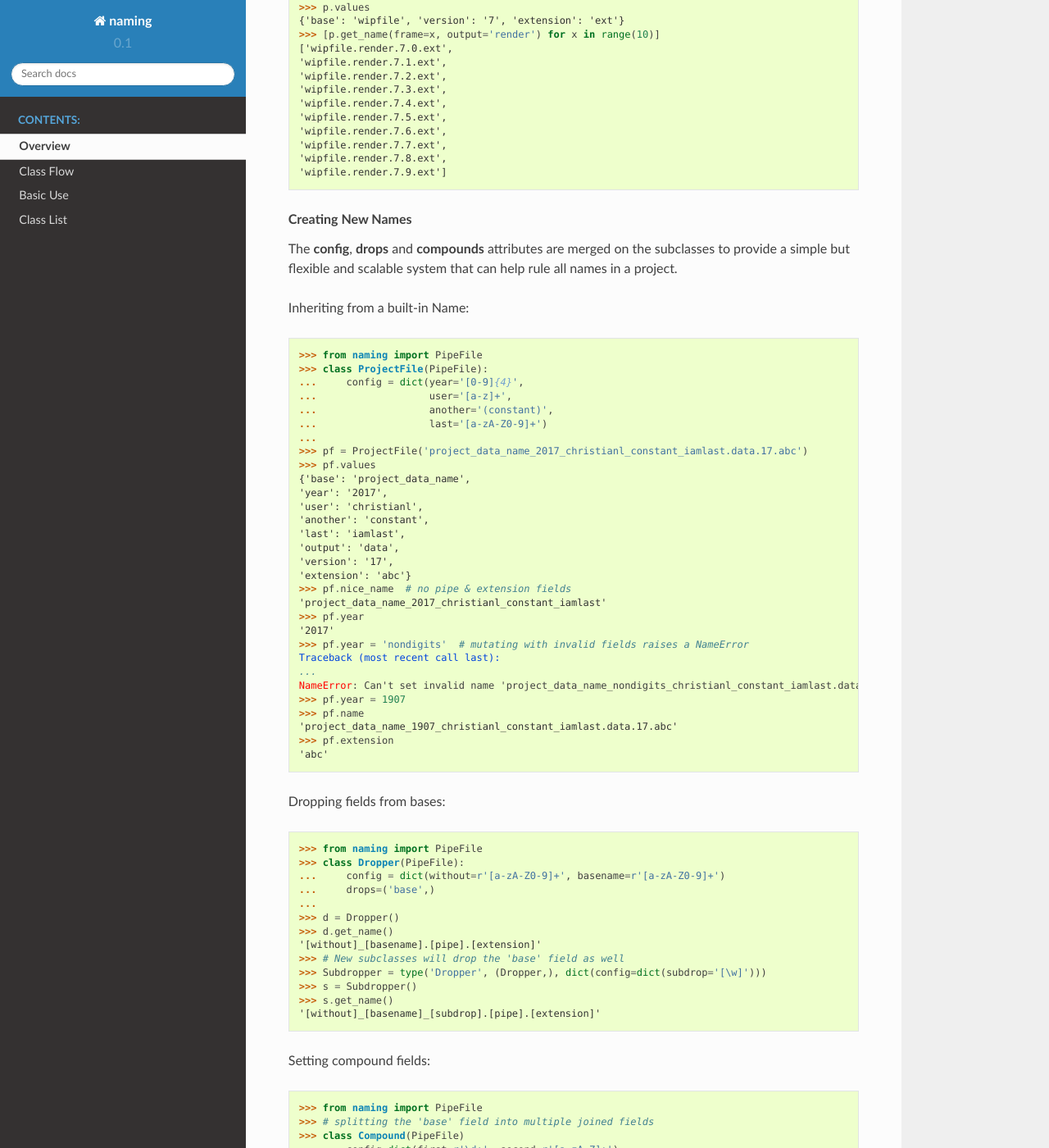
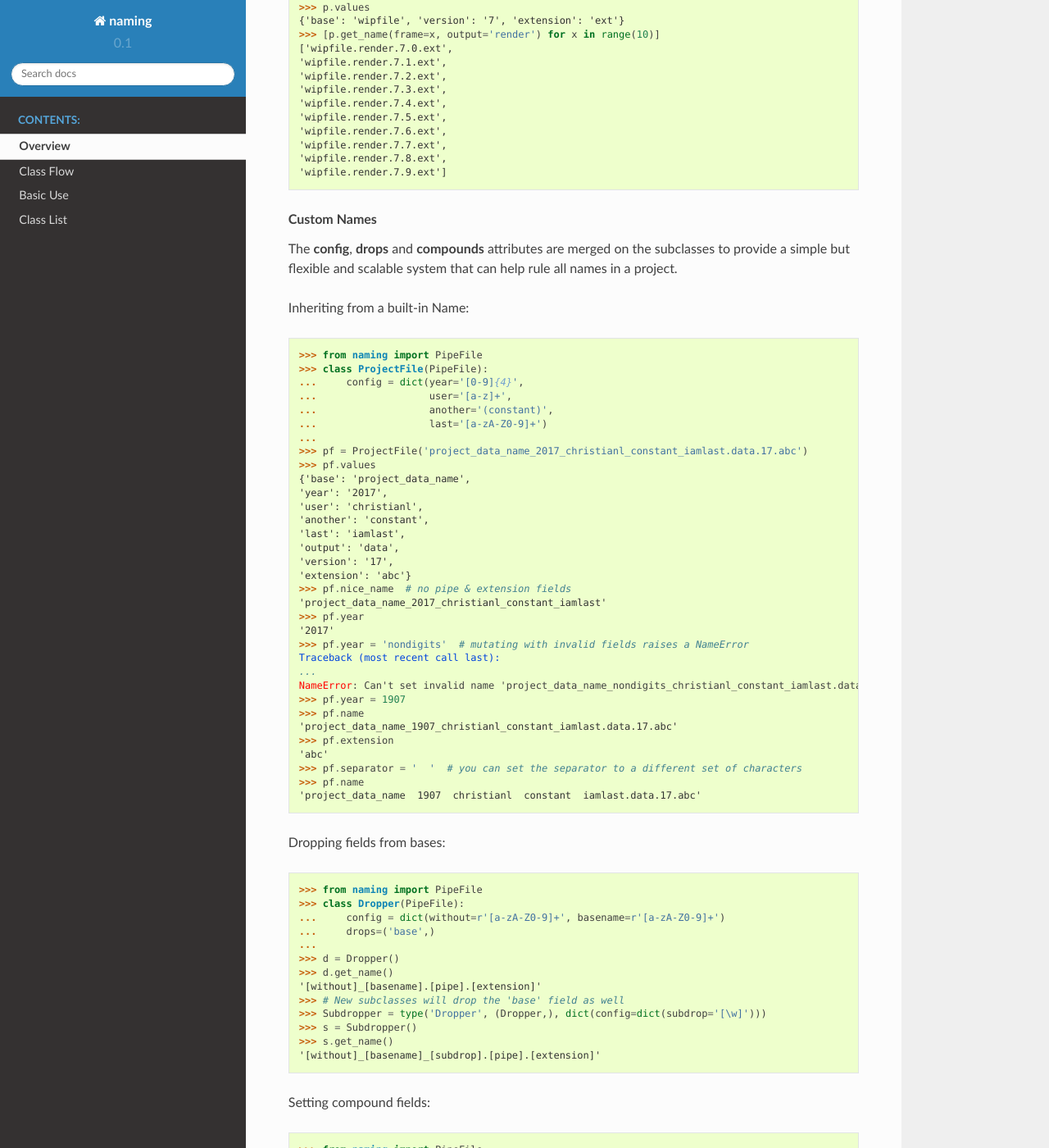
Before and after one commit to chrizzFTD/naming, a Sphinx documentation site: the page built from docs/source/Overview.rst, in a window 1280 px wide and 1400 px high, scrolled down 1949 px. Shown: the whole window at 82% size. Built offline with Sphinx 7.4.7 and the Read the Docs theme 2.0.0, drawn with Linux system fonts in a browser that asks for light colours.

```diff
--- a/docs/source/Overview.rst
+++ b/docs/source/Overview.rst
@@ -91,7 +91,7 @@ Basic Use
         'wipfile.render.7.8.ext',
         'wipfile.render.7.9.ext']
 
-.. topic:: Creating New Names
+.. topic:: Custom Names
 
     The **config**, **drops** and **compounds** attributes are merged on the subclasses to provide a simple but flexible
     and scalable system that can help rule all names in a project.
@@ -128,6 +128,9 @@ Basic Use
         'project_data_name_1907_christianl_constant_iamlast.data.17.abc'
         >>> pf.extension
         'abc'
+        >>> pf.separator = '  '  # you can set the separator to a different set of characters
+        >>> pf.name
+        'project_data_name  1907  christianl  constant  iamlast.data.17.abc'
 
     Dropping fields from bases::
 
--- a/naming/__init__.py
+++ b/naming/__init__.py
@@ -313,5 +313,8 @@ class PipeFile(File, Pipe):
         'project_data_name_1907_christianl_constant_iamlast.data.17.abc'
         >>> pf.extension
         'abc'
+        >>> pf.separator = '  '  # you can set the separator to a different set of characters
+        >>> pf.name
+        'project_data_name  1907  christianl  constant  iamlast.data.17.abc'
     """
     pass
```
Also changed, not shown: 1 other file.
